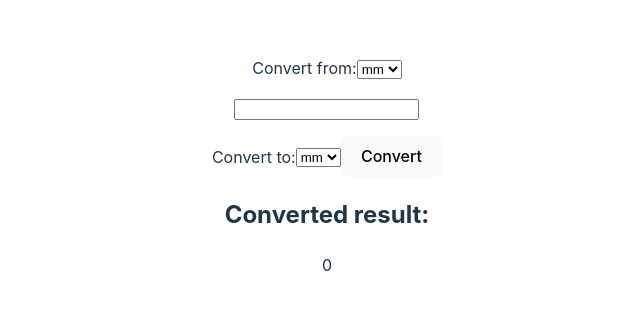
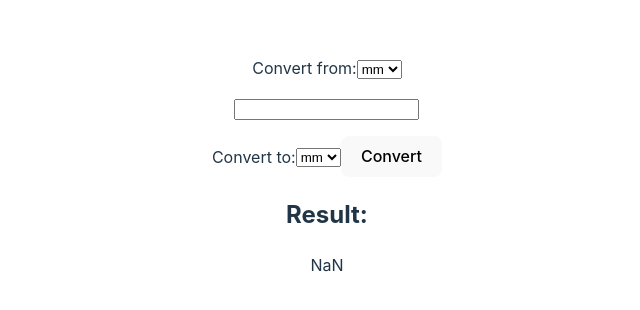
Before and after one commit to tamaskovacs0408/unit-converter, a React (Vite) app: page / in a window 1280 px wide. Shown: the part 226-536 px from the top of the page, without its empty margins (313-953 px from the left). Built offline with nearby package versions, Linux system fonts and the light colour scheme.

Commit message:
Add NOT WELL working function

```diff
--- a/src/components/LengthUnitResult.tsx
+++ b/src/components/LengthUnitResult.tsx
@@ -1,14 +1,30 @@
-import { LengthResultType } from '../types';
+import { LengthResultType, UnitFactorsType } from '../types';
 
 export default function LengthUnitResult(props: LengthResultType) {
     const { unit, lengthUnit, targetUnit } = props;
 
+    const getConversionFactor = (unit: string, toMeter = false) => {
+      const unitFactors: UnitFactorsType = {
+        mm: 0.001,
+        cm: 0.01,
+        dm: 0.1,
+        m: 1,
+        km: 1000,
+        inch: 0.0254,
+        feet: 0.3048,
+        yard: 0.9144,
+        mile: 1609.34,
+      };
+
+      return toMeter ? 1 / unitFactors[unit] : unitFactors[unit];
+    };
+
+    const result = getConversionFactor(targetUnit, true) * lengthUnit;
+
     return (
       <>
-      <h2>Converted result:</h2>
-        <p>{unit}</p>
-        <p>{lengthUnit}</p>
-        <p>{targetUnit}</p>
+      <h2>Result:</h2>
+        <p>{result} {targetUnit}</p>
       </>
     )
 }
```
